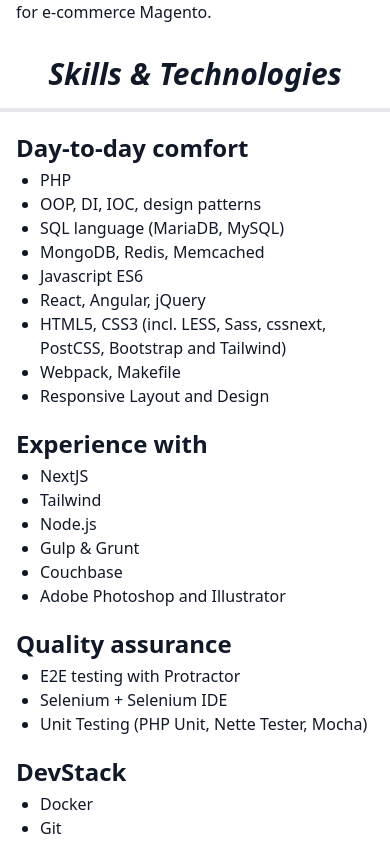
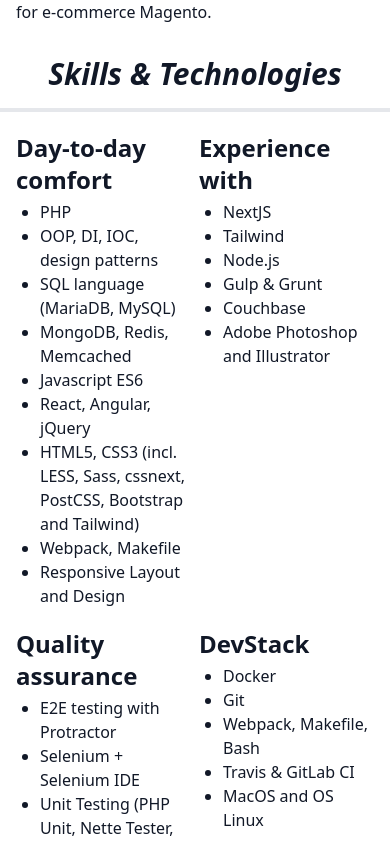
Before and after one commit to OzzyCzech/ozana.cz, a Next.js app: page /resume in a window 390 px wide. Shown: the part 1381-2224 px from the top of the page. Built offline with nearby package versions, Linux system fonts and the light colour scheme.

Commit message:
CV to resume

```diff
--- a/pages/_style.css
+++ b/pages/_style.css
@@ -107,6 +107,8 @@
 		min-height: auto;
 		grid-template-rows: auto;
 		min-width: 992px !important;
+		margin:0;
+		padding:0;
 	}
 
 	.page-break-before {
@@ -141,6 +143,7 @@
 
 	@page {
 		size: a4;
+		margin: 10mm;
 	}
 
 	.print {
--- a/pages/resume.js
+++ b/pages/resume.js
@@ -38,7 +38,7 @@
 
 		<section className="page-break-before">
 			<h2 className="text-center md:text-left italic border-b-4 p-4 mb-5">Skills &amp; Technologies</h2>
-			<div className="mx-4 gap-2 grid grid-cols-1 sm:grid-cols-2 xl:mx-6">
+			<div className="mx-4 gap-2 grid grid-cols-2 sm:grid-cols-2 xl:mx-6">
 				<article>
 					<h3>Day-to-day comfort</h3>
 					<ul>
--- a/resume.js
+++ b/resume.js
@@ -3,7 +3,7 @@
 (async () => {
 	const browser = await puppeteer.launch();
 	const page = await browser.newPage();
-	await page.goto('https://ozana.cz/resume', {waitUntil: 'networkidle2'});
+	await page.goto('http://localhost:3000/resume', {waitUntil: 'networkidle2'});
 	await page.pdf({
 		path: 'public/cv.pdf',
 		format: 'letter'
```
Also changed, not shown: public/contact.svg, 1 other file (tests, documents, lock files or other folders).
